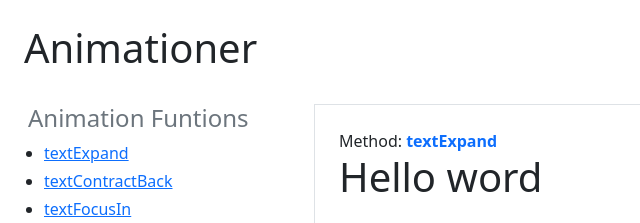
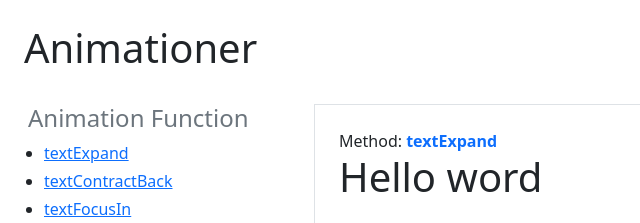
Before and after one commit to Arjun059/animationer, a website: page docs/index.html in a window 1280 px wide. Shown: the top 223 px of the page, 0-640 px from the left. Drawn offline with nearby package versions, Linux system fonts and the light colour scheme; a script that the page names is missing; a small style sheet from the web is missing.

Commit message:
fix spelling mistake

```diff
--- a/docs/index.html
+++ b/docs/index.html
@@ -21,7 +21,7 @@
 <div class="row container-fluid">
     <aside class="col-3">
         <div class="sticky-top" style="top:20px">
-        <h4 class="text-primary ms-3 text-secondary">Animation Funtions </h4>
+        <h4 class="text-primary ms-3 text-secondary">Animation Function </h4>
         <ul>
             <li class="mt-1"><a href="#textExpand">textExpand</a></li>
             <li class="mt-1"><a href="#textContractBack">textContractBack</a></li>
```
Also changed, not shown: README.md.
